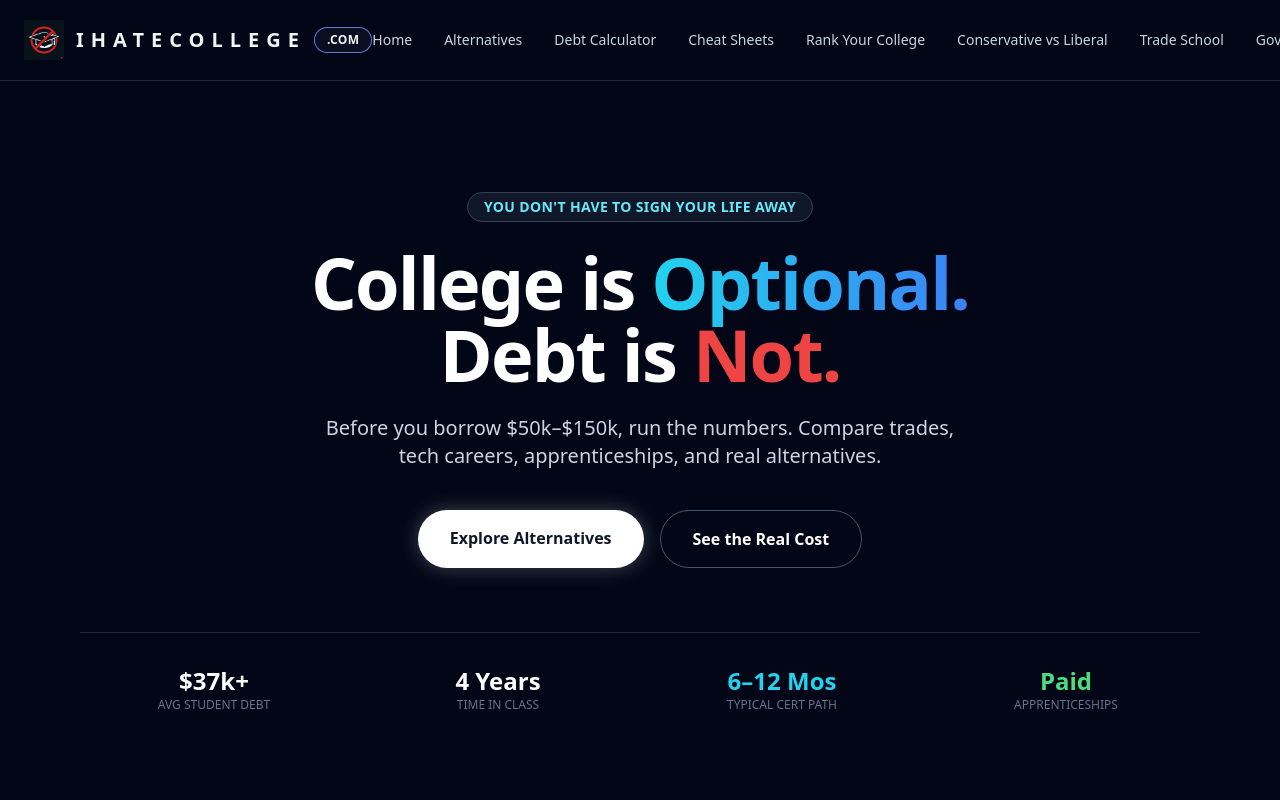
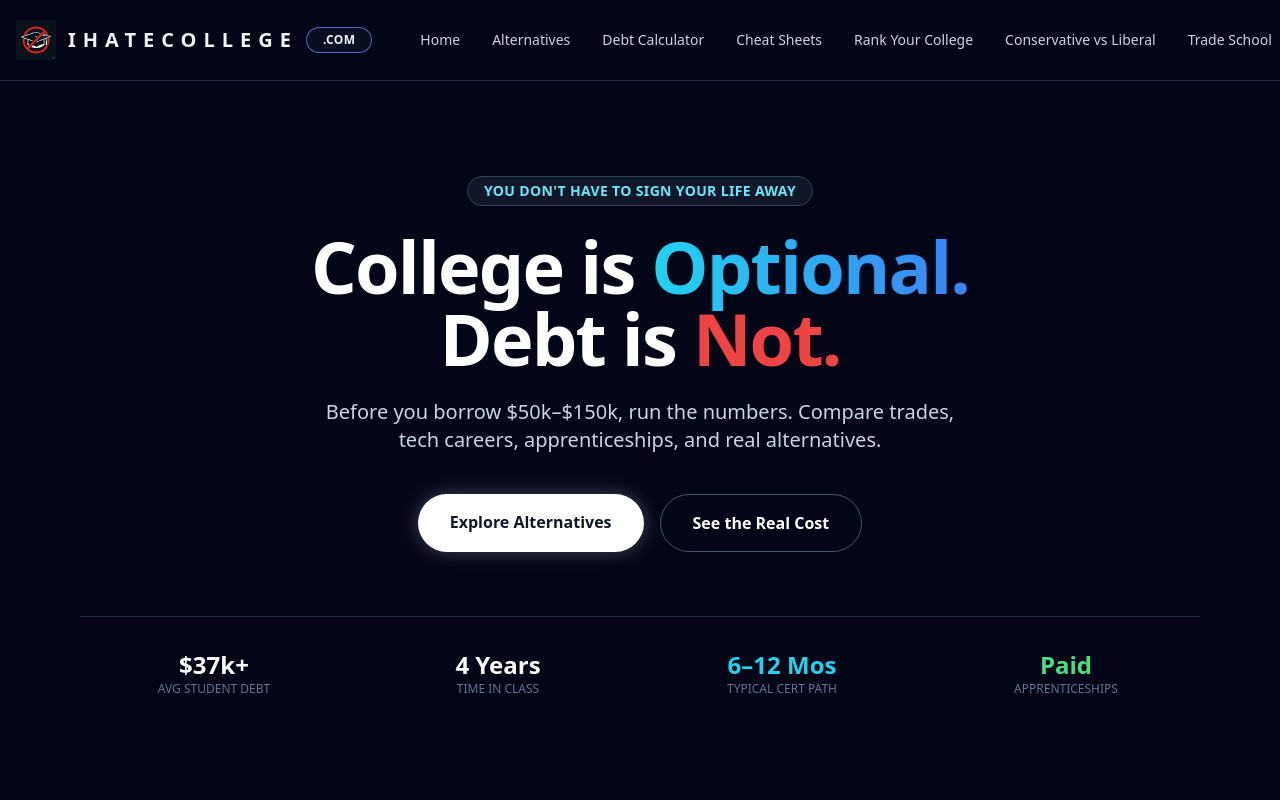
Before and after one commit to placebetsai/Ihatecollege, a Next.js app: page / in a window 1280 px wide. Shown: the top 800 px of the page. Built offline with nearby package versions, Linux system fonts and the light colour scheme.

Commit message:
Update Layout.js

```diff
--- a/components/Layout.js
+++ b/components/Layout.js
@@ -21,8 +21,8 @@ export default function Layout({ children }) {
     <div className="min-h-screen bg-slate-950 text-slate-100 flex flex-col">
 
       {/* HEADER */}
-      <header className="fixed top-0 inset-x-0 z-50 bg-slate-950/95 border-b border-slate-800 backdrop-blur">
-        <div className="mx-auto max-w-7xl px-6 h-20 flex items-center justify-between">
+      <header className="fixed top-0 inset-x-0 z-50 bg-slate-950/95 backdrop-blur border-b border-slate-800">
+        <div className="max-w-7xl mx-auto px-4 h-20 flex items-center justify-between">
 
           {/* LOGO + TEXT */}
           <Link href="/" className="flex items-center gap-3 flex-shrink-0">
@@ -33,18 +33,18 @@ export default function Layout({ children }) {
             />
 
             <div className="flex items-center gap-2">
-              <span className="text-xl font-extrabold tracking-[0.35em] uppercase whitespace-nowrap">
+              <span className="text-xl font-extrabold tracking-[0.35em] uppercase">
                 IHATECOLLEGE
               </span>
 
-              <span className="px-3 py-1 rounded-full border border-indigo-400/80 text-xs font-semibold tracking-wide bg-slate-900/60">
+              <span className="px-4 py-1 rounded-full border border-indigo-400/70 bg-slate-900/60 text-xs font-bold tracking-wide">
                 .COM
               </span>
             </div>
           </Link>
 
           {/* DESKTOP NAV */}
-          <nav className="hidden md:flex items-center gap-8 text-sm font-medium">
+          <nav className="hidden lg:flex items-center gap-8 text-sm font-medium ml-12">
             {navLinks.map((link) => (
               <Link
                 key={link.href}
@@ -58,27 +58,27 @@ export default function Layout({ children }) {
 
           {/* MOBILE MENU BUTTON */}
           <button
-            className="md:hidden p-2 text-slate-200"
+            className="lg:hidden p-2 text-slate-200"
             onClick={() => setOpen(!open)}
           >
             <div className="space-y-1">
-              <span className="block w-6 h-0.5 bg-white" />
-              <span className="block w-6 h-0.5 bg-white" />
-              <span className="block w-6 h-0.5 bg-white" />
+              <span className="block w-7 h-0.5 bg-white" />
+              <span className="block w-7 h-0.5 bg-white" />
+              <span className="block w-7 h-0.5 bg-white" />
             </div>
           </button>
         </div>
 
         {/* MOBILE NAV */}
         {open && (
-          <div className="md:hidden bg-slate-950 border-t border-slate-800">
+          <div className="lg:hidden bg-slate-950 border-t border-slate-800">
             <nav className="grid grid-cols-2 gap-2 px-4 py-4 text-sm">
               {navLinks.map((link) => (
                 <Link
                   key={link.href}
                   href={link.href}
                   onClick={() => setOpen(false)}
-                  className="py-2 text-slate-200 hover:text-white"
+                  className="py-2 text-slate-200 hover:text-white transition"
                 >
                   {link.label}
                 </Link>
@@ -89,7 +89,7 @@ export default function Layout({ children }) {
       </header>
 
       {/* PAGE CONTENT */}
-      <main className="pt-28 flex-1 px-4">{children}</main>
+      <main className="pt-24 flex-1">{children}</main>
 
       {/* FOOTER */}
       <footer className="border-t border-slate-800 py-6 text-center text-xs text-slate-500">
```
